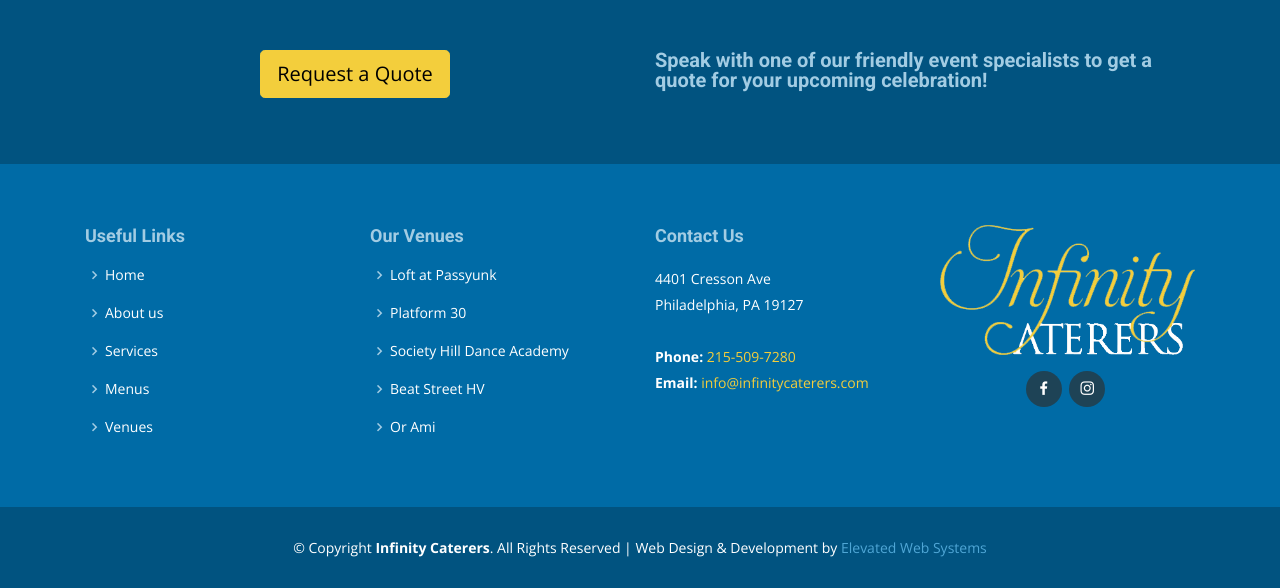
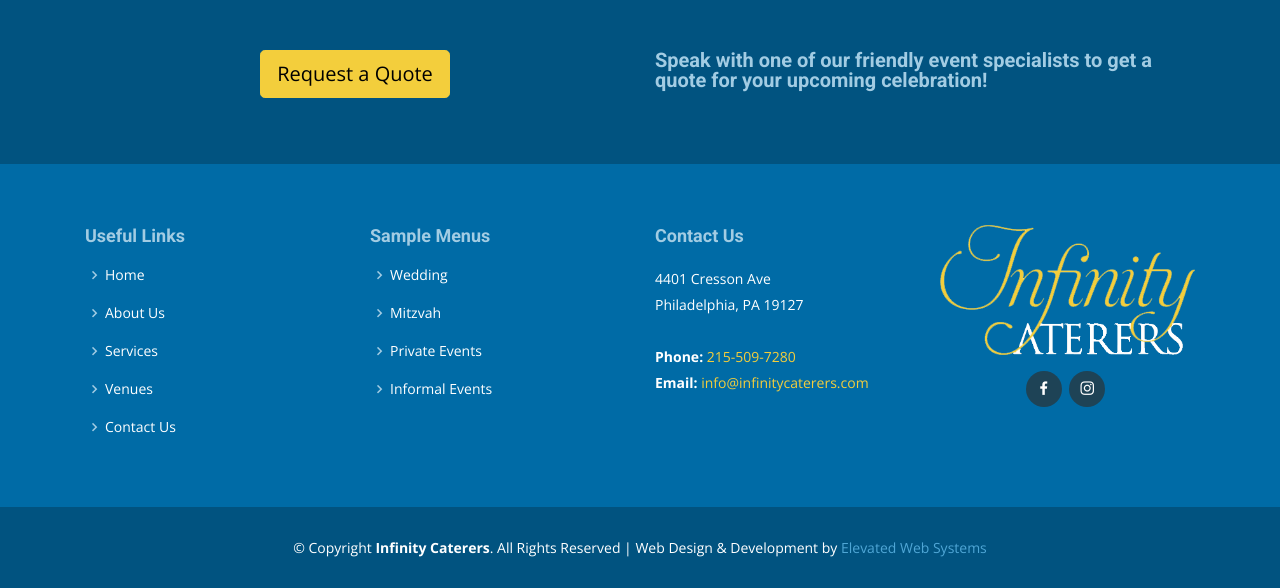
Before and after one commit to jtangir87/infinitycaterers, a Django app: page / in a window 1280 px wide. Shown: the part 3941-4529 px from the top of the page. Run offline with Django 3.2, Linux system fonts and the light colour scheme; some libraries are stand-ins or nearby versions.

Commit message:
fix broken links

```diff
--- a/templates/base.html
+++ b/templates/base.html
@@ -111,22 +111,21 @@
           <div class="col-lg-3 col-md-6 footer-links">
             <h4>Useful Links</h4>
             <ul>
-              <li><i class="bx bx-chevron-right"></i> <a href="#">Home</a></li>
-              <li><i class="bx bx-chevron-right"></i> <a href="#">About us</a></li>
-              <li><i class="bx bx-chevron-right"></i> <a href="#">Services</a></li>
-              <li><i class="bx bx-chevron-right"></i> <a href="#">Menus</a></li>
-              <li><i class="bx bx-chevron-right"></i> <a href="#">Venues</a></li>
+              <li><i class="bx bx-chevron-right"></i> <a href="{% url 'home' %}">Home</a></li>
+              <li><i class="bx bx-chevron-right"></i> <a href="{% url 'about_us' %}">About Us</a></li>
+              <li><i class="bx bx-chevron-right"></i> <a href="{% url 'home' %}#services" class="scrollto">Services</a></li>
+              <li><i class="bx bx-chevron-right"></i> <a href="{% url 'venues' %}">Venues</a></li>
+              <li><i class="bx bx-chevron-right"></i> <a href="{% url 'contact_us' %}">Contact Us</a></li>
             </ul>
           </div>
 
           <div class="col-lg-3 col-md-6 footer-links">
-            <h4>Our Venues</h4>
+            <h4>Sample Menus</h4>
             <ul>
-              <li><i class="bx bx-chevron-right"></i> <a href="#">Loft at Passyunk</a></li>
-              <li><i class="bx bx-chevron-right"></i> <a href="#">Platform 30</a></li>
-              <li><i class="bx bx-chevron-right"></i> <a href="#">Society Hill Dance Academy</a></li>
-              <li><i class="bx bx-chevron-right"></i> <a href="#">Beat Street HV</a></li>
-              <li><i class="bx bx-chevron-right"></i> <a href="#">Or Ami</a></li>
+              <li><i class="bx bx-chevron-right"></i> <a href="{% url 'menu_wedding' %}">Wedding</a></li>
+              <li><i class="bx bx-chevron-right"></i> <a href="{% url 'menu_mitzvah' %}">Mitzvah</a></li>
+              <li><i class="bx bx-chevron-right"></i> <a href="{% url 'menu_private' %}">Private Events</a></li>
+              <li><i class="bx bx-chevron-right"></i> <a href="{% url 'menu_informal' %}">Informal Events</a></li>
             </ul>
           </div>
 
@@ -156,7 +155,7 @@
 
     <div class="container">
       <div class="copyright">
-        &copy; Copyright <strong><span>Infinity Caterers</span></strong>. All Rights Reserved | <a href="http://www.elevatedwebsystems.com" style="text-decoration:none; color:inherit">Web Design & Development</a> by <a href="http://www.elevatedwebsystems.com" target="_blank">Elevated Web Systems</a>
+        &copy; Copyright <strong><span>Infinity Caterers</span></strong>. All Rights Reserved | <a href="https://elevatedwebsystems.com" style="text-decoration:none; color:inherit">Web Design & Development</a> by <a href="https://elevatedwebsystems.com">Elevated Web Systems</a>
       </div>
 
     </div>
--- a/templates/pages/home.html
+++ b/templates/pages/home.html
@@ -90,13 +90,13 @@
 
             <div class="icon-box">
               <div class="icon"><i class="bx bx-fingerprint"></i></div>
-              <h4 class="title"><a href="">Customer Service</a></h4>
+              <h4 class="title"><a href="{% url 'about_us' %}">Customer Service</a></h4>
               <p class="description">Infinity Caterers was built on a foundation of customer service. Our clients are always our top priority!</p>
             </div>
 
             <div class="icon-box">
               <div class="icon"><i class="bx bx-gift"></i></div>
-              <h4 class="title"><a href="">Quality</a></h4>
+              <h4 class="title"><a href="{% url 'about_us' %}">Quality</a></h4>
               <p class="description">Quality is not something we will ever sacrifice. You can rest assured knowing that we only use the highest quality ingredients and freshest produce</p>
             </div>
 
```
